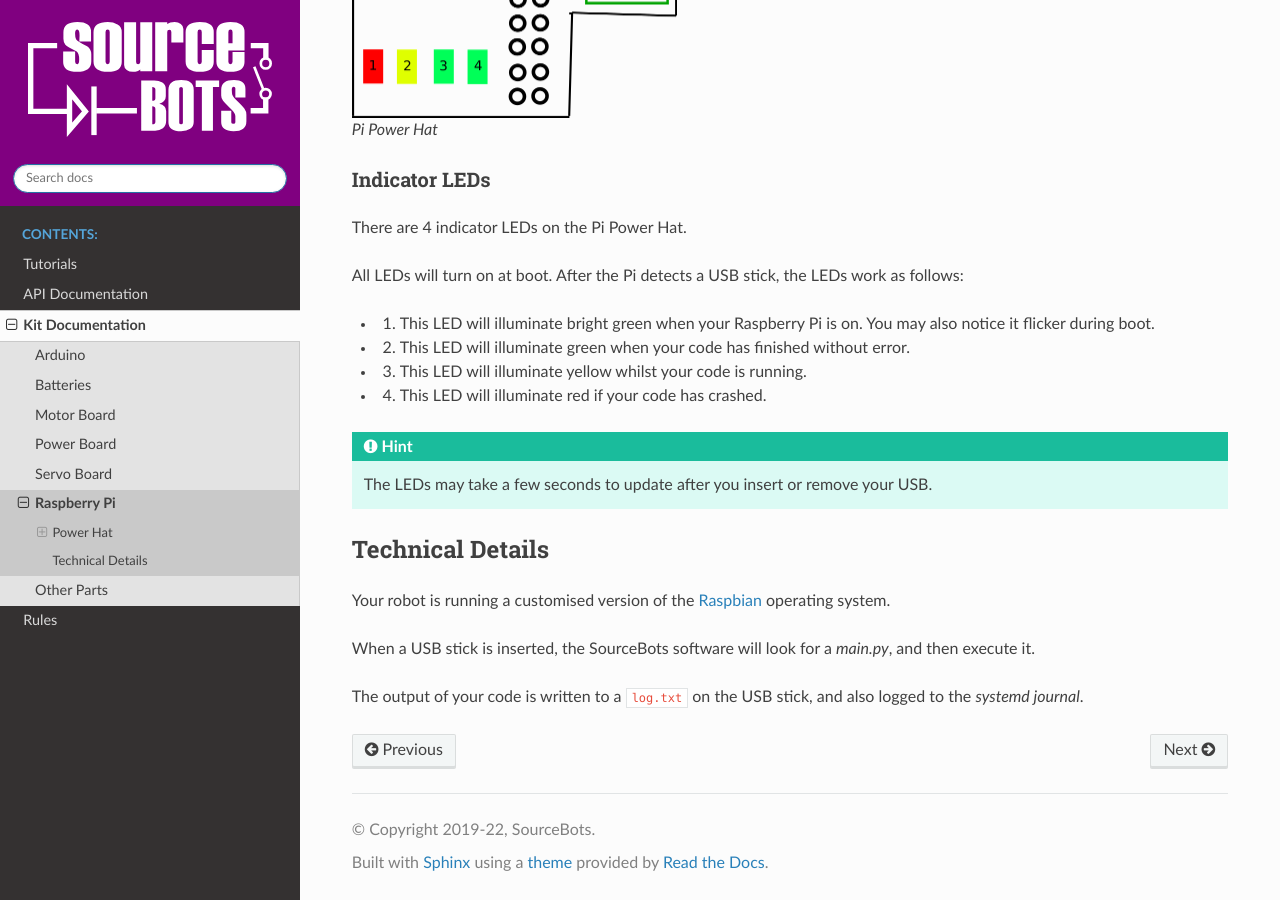
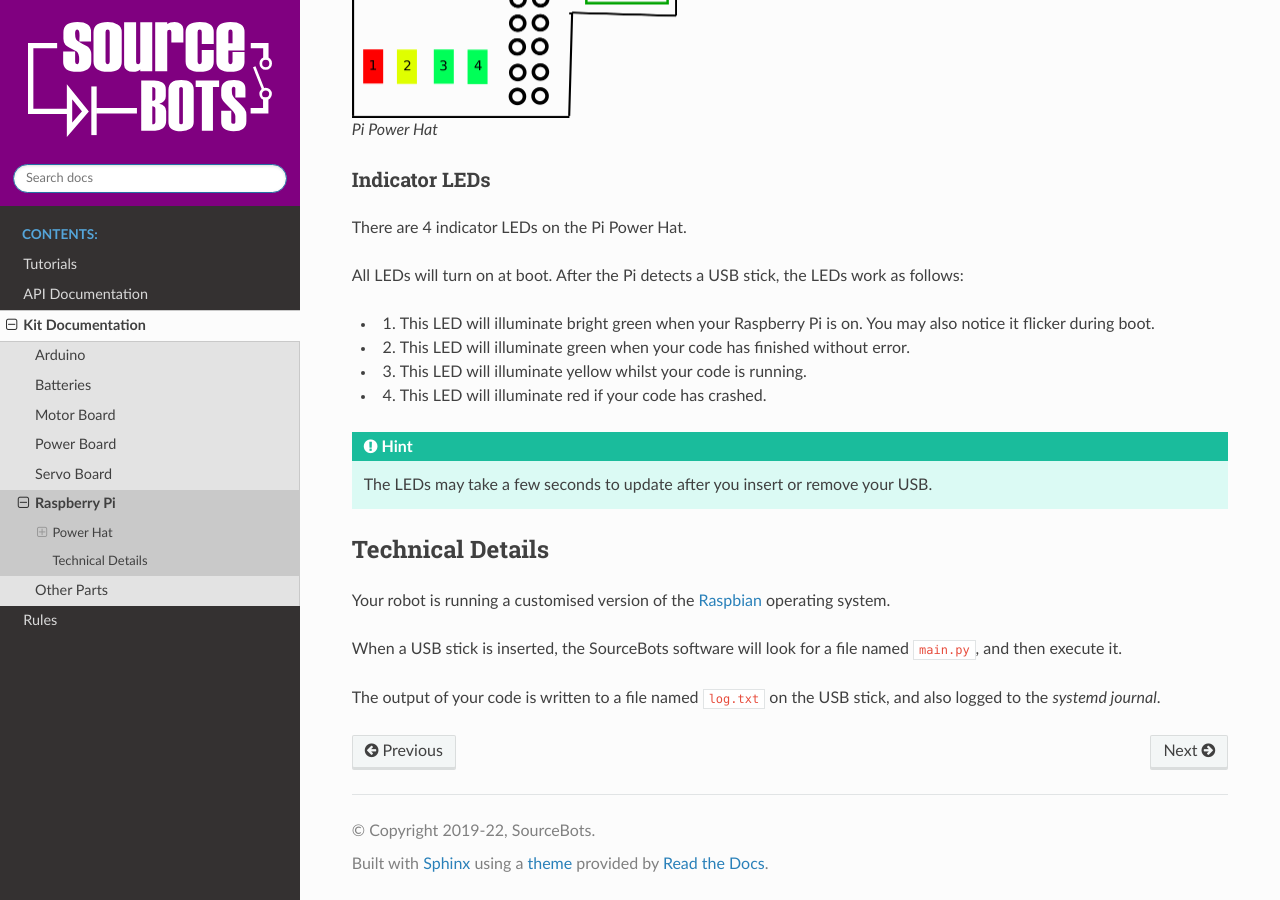
Before and after one commit to sourcebots/sbot, a Sphinx documentation site: the page built from docs/source/kit/pi.rst, in a window 1280 px wide and 900 px high, scrolled down 1032 px. Built offline with Sphinx 7.4.7 and the Read the Docs theme 2.0.0, drawn with Linux system fonts in a browser that asks for light colours.

Commit message:
Clarify raspi page

```diff
--- a/docs/source/kit/pi.rst
+++ b/docs/source/kit/pi.rst
@@ -43,8 +43,8 @@ Technical Details
 
 Your robot is running a customised version of the Raspbian_ operating system.
 
-When a USB stick is inserted, the SourceBots software will look for a *main.py*, and then execute it.
+When a USB stick is inserted, the SourceBots software will look for a file named ``main.py``, and then execute it.
 
-The output of your code is written to a ``log.txt`` on the USB stick, and also logged to the *systemd journal*.
+The output of your code is written to a file named ``log.txt`` on the USB stick, and also logged to the *systemd journal*.
 
 .. _Raspbian: https://www.raspbian.org/
```
